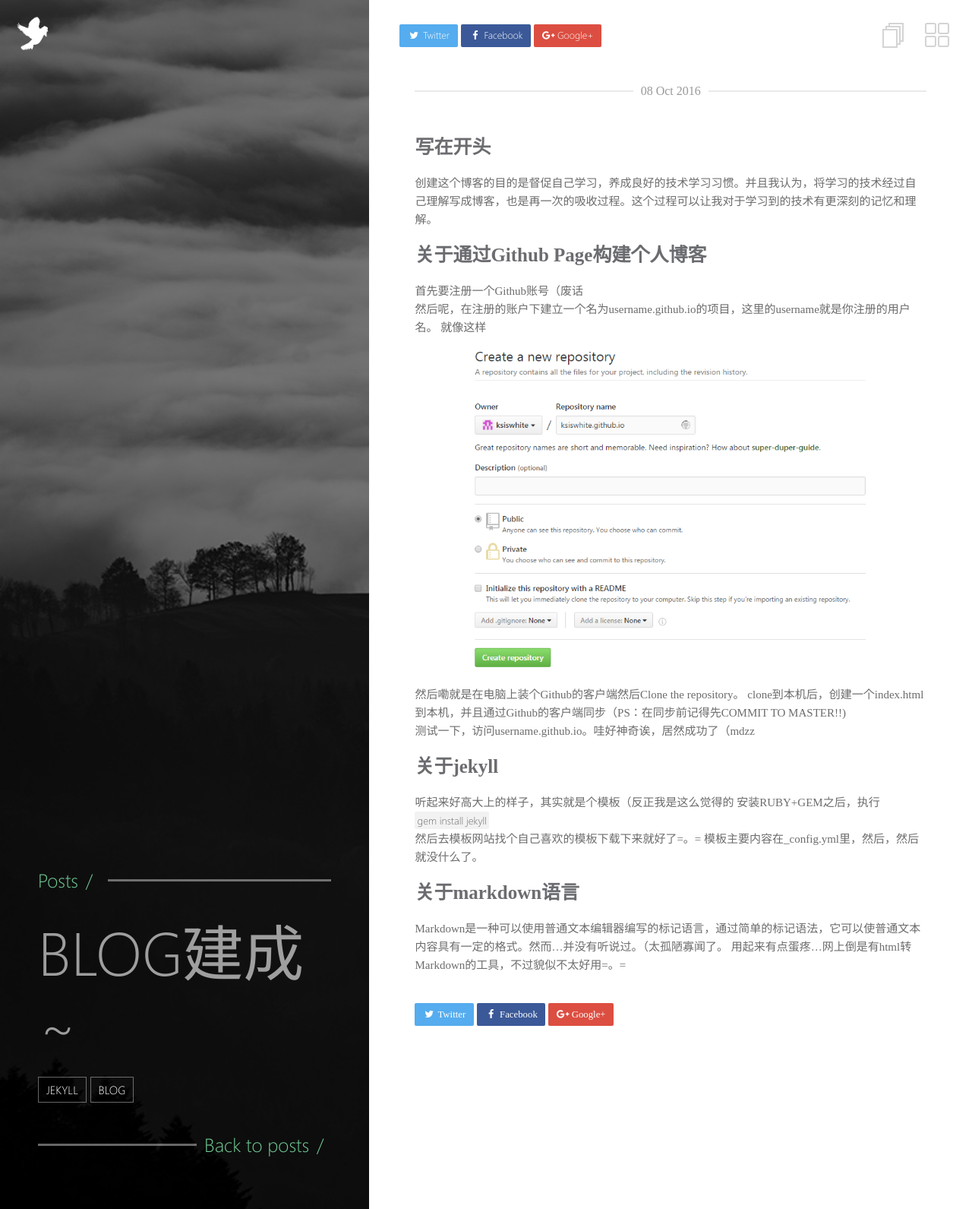
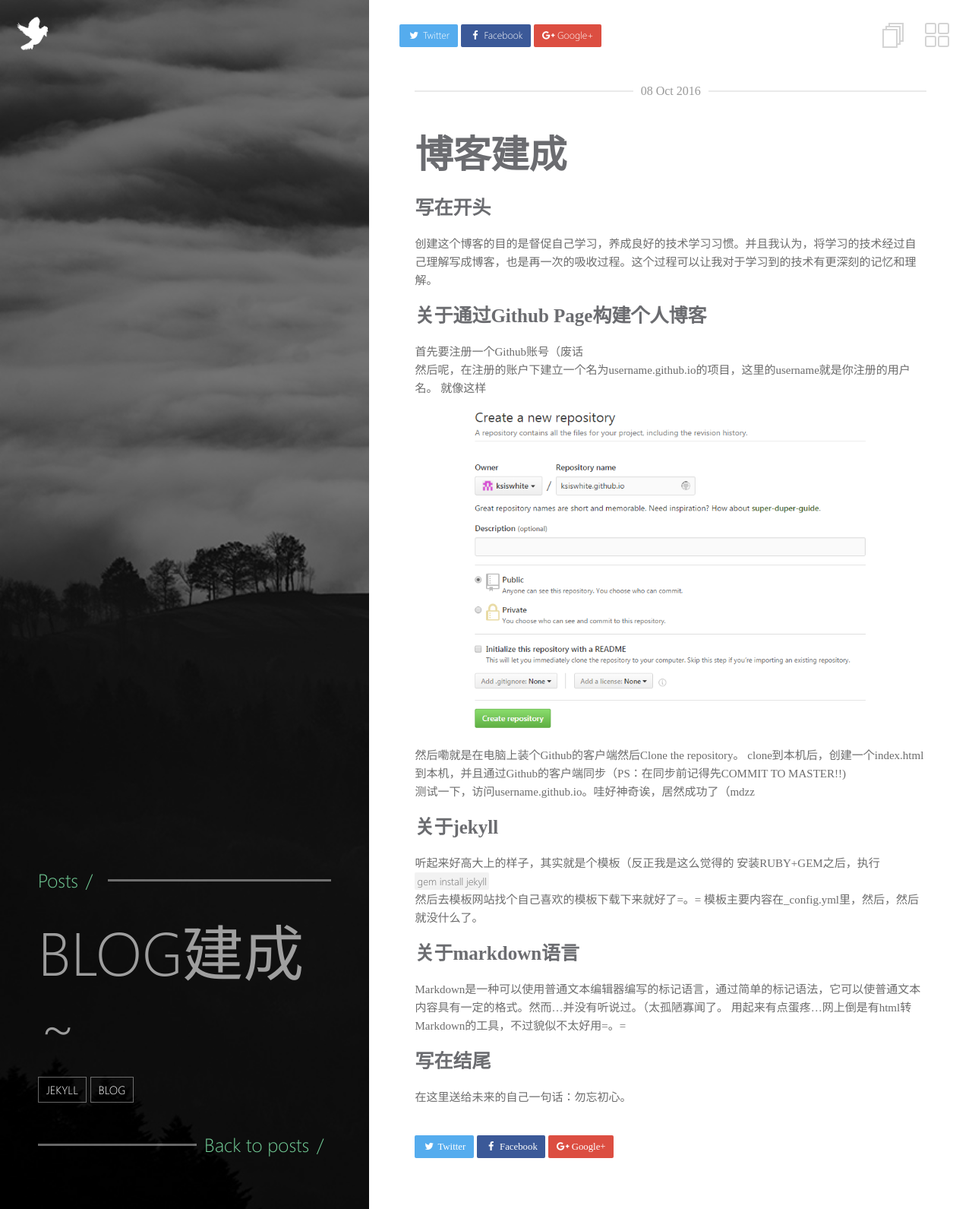
Before and after one commit to ksiswhite/ksiswhite.github.io, a Jekyll site: the page built from _posts/2016-10-08-first-post.md, in a window 1280 px wide. Shown: the whole page at 76% size. Built offline with Jekyll 4.4.1, drawn with Linux system fonts in a browser that asks for light colours.

Commit message:
first-post

```diff
--- a/_posts/2016-10-08-first-post.md
+++ b/_posts/2016-10-08-first-post.md
@@ -7,6 +7,8 @@ tag:
 - jekyll
 - blog
 ---
+# 博客建成
+
 ## 写在开头
   创建这个博客的目的是督促自己学习，养成良好的技术学习习惯。并且我认为，将学习的技术经过自己理解写成博客，也是再一次的吸收过程。这个过程可以让我对于学习到的技术有更深刻的记忆和理解。
 
@@ -29,3 +31,6 @@ tag:
 ## 关于markdown语言
   Markdown是一种可以使用普通文本编辑器编写的标记语言，通过简单的标记语法，它可以使普通文本内容具有一定的格式。然而...并没有听说过。（太孤陋寡闻了。
   用起来有点蛋疼...网上倒是有html转Markdown的工具，不过貌似不太好用=。=
+
+## 写在结尾
+  在这里送给未来的自己一句话：勿忘初心。
```
